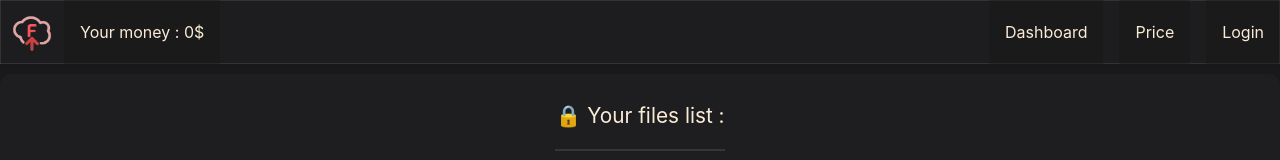
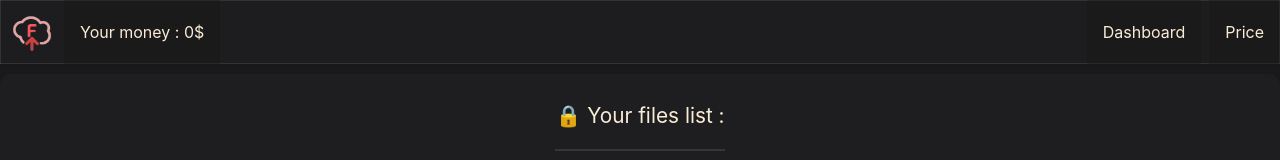
Before and after one commit to flewa/FlixDrive, a React (Vite) app: page / in a window 1280 px wide. Shown: the top 160 px of the page. Built offline with nearby package versions, Linux system fonts and the light colour scheme.

Commit message:
🦄 Update

```diff
--- a/package.json
+++ b/package.json
@@ -3,7 +3,8 @@
   "version": "1.0.0",
   "main": "vite.config.js",
   "dependencies": {
-    "discord-oauth2": "^2.10.0",
+    "axios": "^0.27.2",
+    "discord-oauth2-api": "^1.1.2",
     "prop-types": "^15.8.1",
     "react": "^17.0.0",
     "react-dom": "^17.0.0",
--- a/src/css/components/header.scss
+++ b/src/css/components/header.scss
@@ -30,7 +30,7 @@
     justify-content: flex-end;
     height: 100%;
     text-align: center;
-    gap: 1em;
+    gap: 0.5em;
 }
 
 .left{
--- a/src/jsx/components/header.jsx
+++ b/src/jsx/components/header.jsx
@@ -4,7 +4,6 @@ import '../../css/components/header.scss'
 const HeaderInfo = () => {
 
     const money = '0$'
-
     return (
         <div className='headerbar'>
             <div className="left">
@@ -14,7 +13,6 @@ const HeaderInfo = () => {
             <div className="right">
                 <div className="right-items" onClick={()=>document.location="/dashboard"} >Dashboard</div>
                 <div className="right-items" onClick={()=>document.location="/price"}>Price</div>
-                <div className="right-items" onClick={()=>document.location="/login"}>Login</div>
             </div>
         </div>
     );
--- a/src/main.jsx
+++ b/src/main.jsx
@@ -4,14 +4,13 @@ import App from './jsx/pages/App'
 import './css/index.scss'
 import {BrowserRouter, Route, Routes} from 'react-router-dom';
 import RedirectLink from './jsx/RedirectLink'
-
 ReactDOM.render(
   <React.StrictMode>
     <BrowserRouter>
       <Routes>
         <Route path="/" element={<App />} />
         <Route path='/dashboard' element={<App/>}/>
-        <Route path='/login' element={<RedirectLink url="https://discord.com"/>}/>
+        <Route path='/login' element={<RedirectLink url='test'/>}/>
       </Routes>
     </BrowserRouter>
   </React.StrictMode>,
```
Also changed, not shown: 2 other files (tests, documents, lock files or other folders).
